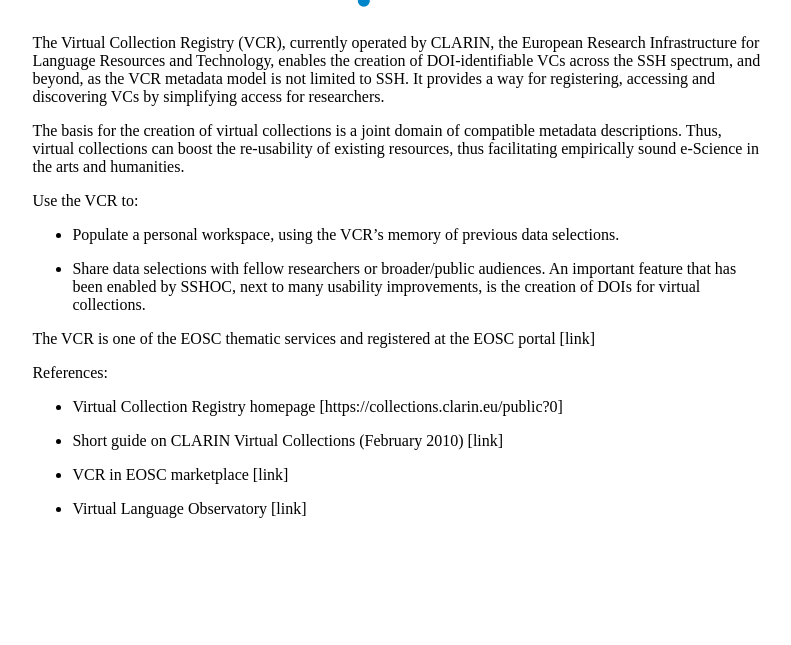
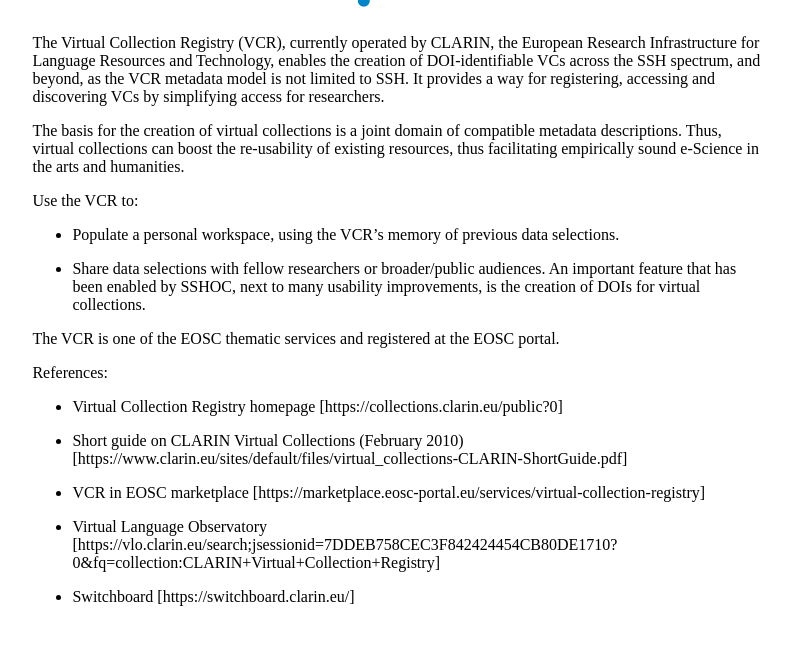
Before and after one commit to sbudden/factsheets_sshoc_services-1, a Jekyll site: the page built from _posts/2021-01-20-virtual_collection_registry.md, in a window 1280 px wide and 900 px high, scrolled down 1767 px. Shown: the top 645 px of the window, without its empty margins (241-1032 px from the left). Built offline with Jekyll 4.4.1, drawn with Linux system fonts in a browser that asks for light colours.

Commit message:
Update 2021-01-20-virtual_collection_registry.md

```diff
--- a/_posts/2021-01-20-virtual_collection_registry.md
+++ b/_posts/2021-01-20-virtual_collection_registry.md
@@ -47,13 +47,15 @@
 - Share data selections with fellow researchers or broader/public audiences. An important feature that has been enabled by SSHOC, next to many usability improvements, is the creation of DOIs for virtual collections.
 
 
-The VCR is one of the EOSC thematic services and registered at the EOSC portal [link]
+The VCR is one of the EOSC thematic services and registered at the EOSC portal.
 
 References:
 - Virtual Collection Registry homepage [https://collections.clarin.eu/public?0]
 
-- Short guide on CLARIN Virtual Collections (February 2010) [link]
+- Short guide on CLARIN Virtual Collections (February 2010) [https://www.clarin.eu/sites/default/files/virtual_collections-CLARIN-ShortGuide.pdf]
 
-- VCR in EOSC marketplace [link]
+- VCR in EOSC marketplace [https://marketplace.eosc-portal.eu/services/virtual-collection-registry]
 
-- Virtual Language Observatory [link]
+- Virtual Language Observatory [https://vlo.clarin.eu/search;jsessionid=7DDEB758CEC3F842424454CB80DE1710?0&fq=collection:CLARIN+Virtual+Collection+Registry]
+
+- Switchboard [https://switchboard.clarin.eu/]
```
